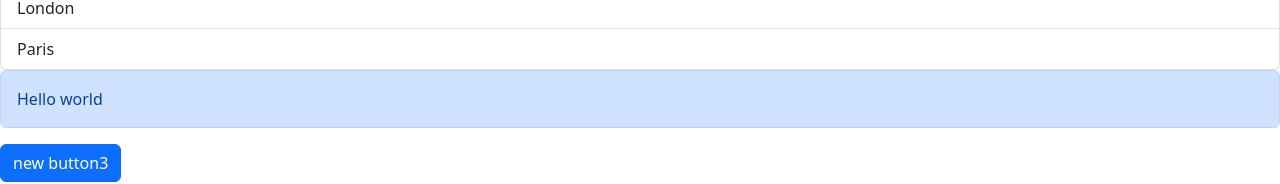
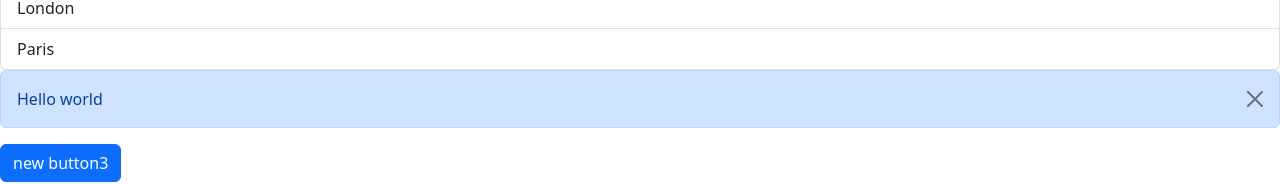
Before and after one commit to sandrow/video-game-discovery-app, a React (Vite) app in the folder react-app/: page / in a window 1280 px wide. Both pictures are taken after a click on the button "new button3". Shown: the part 192-376 px from the top of the page. Built offline with nearby package versions, Linux system fonts and the light colour scheme.

Commit message:
building button and showing alert

```diff
--- a/react-app/src/App.tsx
+++ b/react-app/src/App.tsx
@@ -1,3 +1,4 @@
+import { useState } from "react";
 import Alert from "./components/Alert";
 import Button from "./components/Button";
 import ListGroup from "./components/ListGroup";
@@ -7,6 +8,7 @@
   const handleSelectItem = (item: string) => {
     console.log(item);
   };
+  const [alertVisible, setAlertVisibility] = useState(false);
   return (
     <div>
       <ListGroup
@@ -14,10 +16,13 @@
         heading="Cities"
         onSelectItem={handleSelectItem}
       />
-      <Alert>
-        Hello <span>world</span>
-      </Alert>
-      <Button onClick={() => console.log("Clicked")}>new button3</Button>
+
+      {alertVisible && (
+        <Alert onClose={() => setAlertVisibility(false)}>
+          Hello <span>world</span>
+        </Alert>
+      )}
+      <Button onClick={() => setAlertVisibility(true)}>new button3</Button>
     </div>
   );
 }
--- a/react-app/src/components/Alert.tsx
+++ b/react-app/src/components/Alert.tsx
@@ -2,10 +2,22 @@
 
 interface Props {
   children: ReactNode;
+  onClose: () => void;
 }
 
-const Alert = ({ children }: Props) => {
-  return <div className="alert alert-primary">{children}</div>;
+const Alert = ({ children, onClose }: Props) => {
+  return (
+    <div className="alert alert-dismissible alert-primary">
+      {children}
+      <button
+        type="button"
+        className="btn-close"
+        onClick={onClose}
+        data-bs-dismiss="alert"
+        aria-label="Close"
+      ></button>
+    </div>
+  );
 };
 
 export default Alert;
```
